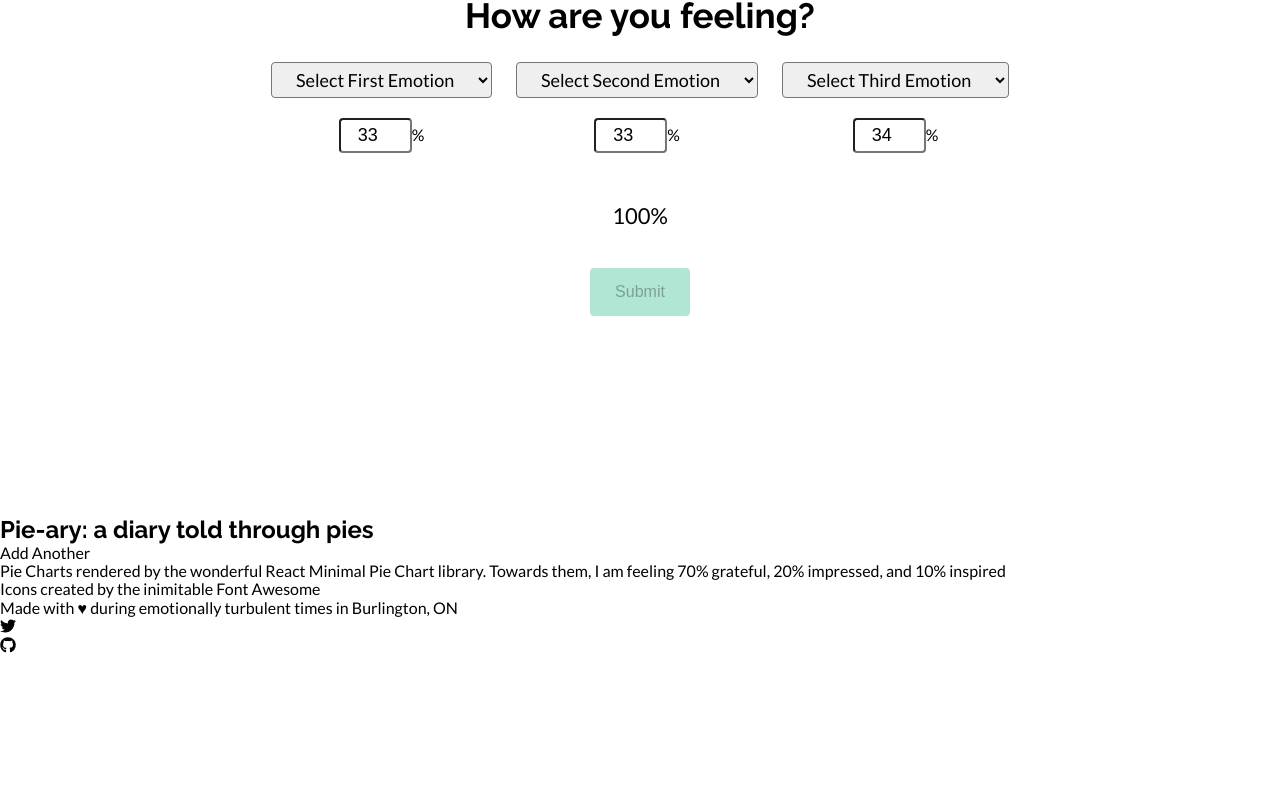
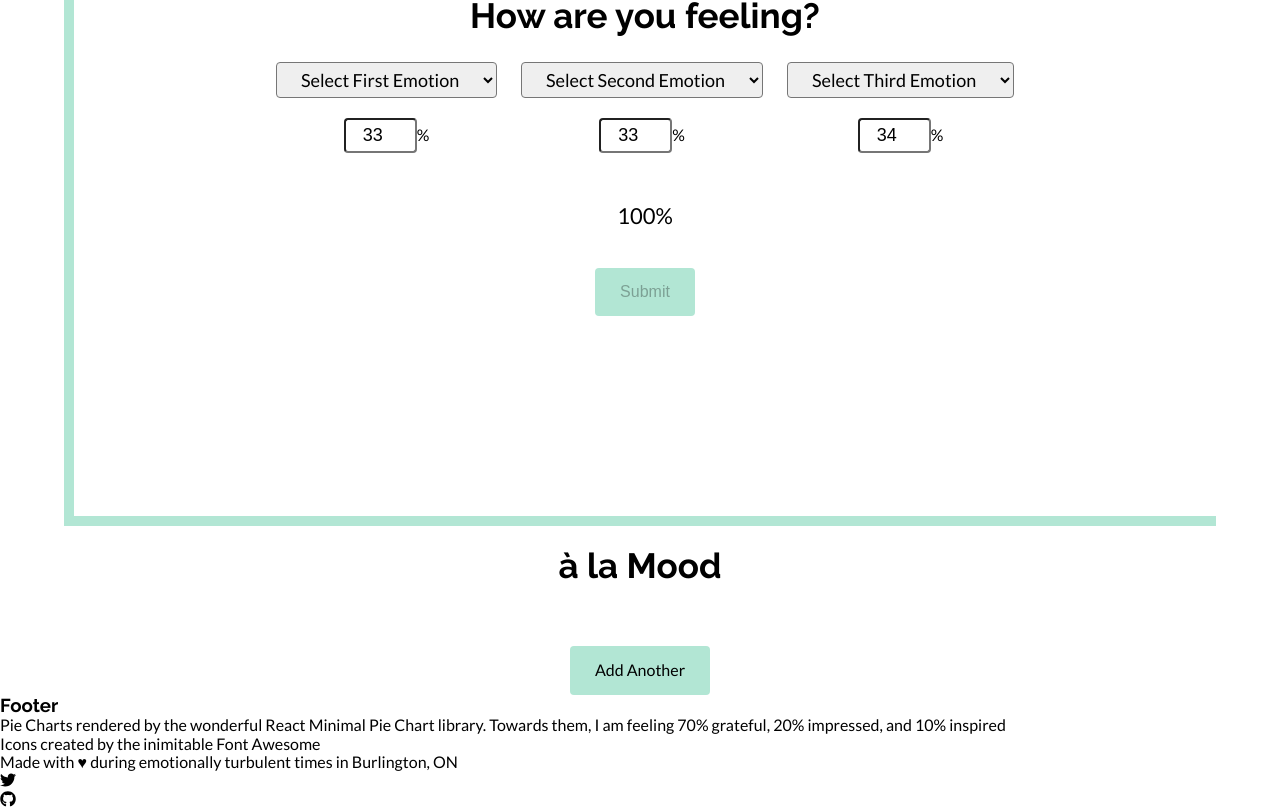
Before and after one commit to QuercusTaliare/taylor-robertson-project-five, a React (Create React App) app: page / in a window 1280 px wide. Shown: the part 284-1092 px from the top of the page. Before the commit the page ends 938 px from the top, so only its background shows below. Built offline with nearby package versions, Linux system fonts and the light colour scheme; no server answers; the database is empty.

Commit message:
fixed scroll bug, started to style display section

```diff
--- a/src/App.js
+++ b/src/App.js
@@ -56,6 +56,10 @@ class App extends Component {
 
     })
 
+  }
+
+  scrollPage = () => {
+    window.scrollTo(0, this.scrollDisplay.current.offsetTop)
   }
 
   // HANDLE CHANGE FUNCTION - Updates state everytime a value changes in either the dropdowns or the inputs
@@ -254,7 +258,7 @@ class App extends Component {
 
         {/* </div> form section ends */}
 
-        <Form />
+        <Form scrollPage={this.scrollPage}/>
 
         <Display chartData={this.state.emotions} scrollDisplay={this.scrollDisplay}/>
 
--- a/src/components/Display.js
+++ b/src/components/Display.js
@@ -1,4 +1,4 @@
-import React, { Component, Fragment } from 'react';
+import React, { Component } from 'react';
 // https://github.com/toomuchdesign/react-minimal-pie-chart
 import { PieChart } from 'react-minimal-pie-chart';
 import PieLegend from './PieLegend';
@@ -9,30 +9,27 @@ class Display extends Component {
   render() {
 
     return (
-      <section ref={this.props.scrollDisplay}>
+      <div className="wrapper">
 
-        <h2>Pie-ary: a diary told through pies</h2>
+        <section className="display" ref={this.props.scrollDisplay}>
+
+          <h2>à la Mood</h2>
 
           {/* Loops through the emotions array that was passed down through props */}
-        <ul>
+          <ul className="pie-display-list">
 
             {this.props.chartData.map((emotionEntry, index) => {
-
-            console.log(emotionEntry.id);
 
               const { emotionA, emotionB, emotionC } = emotionEntry.threeEmotions;
 
               return (
 
-              <li key={emotionEntry.id}>
+                <li className="pie-display-item" key={emotionEntry.id}>
 
                   <div className="chart-wrapper" aria-label={`An emotional pie-chart comprised of ${emotionA.type} (${emotionA.percentage}%), ${emotionB.type} (${emotionB.percentage}%), and ${emotionC.type} (${emotionC.percentage}%)`} >
                       {/* Pre-built component from react-minimal-pie-chart library */}
                       <PieChart
-                      // animation
-                      // animationDuration={500}
-                      // animationEasing="ease-out"
-                      // center={[50, 50]}
+
                         data={[
                           {
                             color: "#3F84E5",
@@ -50,15 +47,7 @@ class Display extends Component {
                             value: parseInt(emotionC.percentage)
                           },
                         ]}
-                      // label={() => emotionA.type}
-                      // labelPosition={50}
-                      // lengthAngle={360}
-                      // lineWidth={15}
-                      // paddingAngle={0}
-                      // radius={50}
-                      // rounded
-                      // startAngle={0}
-                      // viewBoxSize={[100, 100]}
+
                       />
 
                   </div>
@@ -73,9 +62,11 @@ class Display extends Component {
 
           </ul>
 
-        <a href="#form">Add Another</a>
+          <a href="#form" className="button">Add Another</a>
 
         </section>
+
+      </div>
 
     )
 
--- a/src/components/Footer.js
+++ b/src/components/Footer.js
@@ -12,7 +12,7 @@ class Footer extends Component {
 
     return (
       <footer>
-        <h3></h3>
+        <h3>Footer</h3>
         <p>Pie Charts rendered by the wonderful <a href="https://github.com/toomuchdesign/react-minimal-pie-chart">React Minimal Pie Chart</a> library. Towards them, I am feeling 70% grateful, 20% impressed, and 10% inspired</p>
         <p>Icons created by the inimitable <a href="https://www.npmjs.com/package/@fortawesome/react-fontawesome">Font Awesome</a></p>
         <p>Made with <span>♥</span> during emotionally turbulent times in Burlington, ON</p>
--- a/src/components/Form.js
+++ b/src/components/Form.js
@@ -14,6 +14,8 @@ class Form extends Component {
       emotionCpercentage: 34
     }
   }
+
+
 
   // HANDLE CHANGE FUNCTION - Updates state everytime a value changes in either the dropdowns or the inputs
   handleChange = (event) => {
@@ -192,15 +194,22 @@ class Form extends Component {
 
               </div>
 
-              <p class="percentage-fraction">
+              <p className="percentage-fraction">
                 {(emotionPercentage === 100)
                   ? <span className="form-complete">{emotionPercentage}</span>
                   : <span className="form-incomplete">{emotionPercentage}</span>}%
                 </p>
 
               {(emotionPercentage === 100 && this.state.emotionAtype !== "" && this.state.emotionBtype !== "" && this.state.emotionCtype !== "")
-                ? <button type="submit" className="button" onClick={this.addChartData}>Submit</button>
-                : <button type="submit" className="button disabled" onClick={this.addChartData}>Submit</button>}
+                ? <button
+                    type="submit"
+                    className="button"
+                    onClick={(e) => {
+                      this.addChartData(e);
+                      this.props.scrollPage();
+                    }}
+                  >Submit</button>
+                : <button type="submit" className="button disabled">Submit</button>}
 
 
             </form>
--- a/src/components/PieLegend.js
+++ b/src/components/PieLegend.js
@@ -8,17 +8,17 @@ class PieLegend extends Component {
 
     return (
 
-        <ul className="legend">
+        <ul className="legend-list">
 
-          <li>
+          <li className="legend-item">
             <p className="emotion emotion-one">{emotionA.type}</p>
             <p className="percentage">{emotionA.percentage}%</p>
           </li>
-          <li>
+          <li className="legend-item">
             <p className="emotion emotion-two">{emotionB.type}</p>
             <p className="percentage">{emotionB.percentage}%</p>
           </li>
-          <li>
+          <li className="legend-item">
             <p className="emotion emotion-three">{emotionC.type}</p>
             <p className="percentage">{emotionC.percentage}%</p>
           </li>
--- a/src/index.css
+++ b/src/index.css
@@ -66,6 +66,17 @@ a {
 
 }
 
+.button {
+    border-radius: 4px;
+    padding: 15px 25px;
+    border: none;
+    background: var(--highlight-color);
+    margin: 40px 0 0 0;
+    cursor: pointer
+}
+
+
+
 .wrapper {
     max-width: 1280px;
 
@@ -113,6 +124,7 @@ main {
     /* margin: 40px 0 0 0; */
     /* box-shadow: -10px -5px 0px 0px var(--highlight-color); */
     /* background: var(--neutral-color); */
+    border-left: solid 10px var(--highlight-color);
 
 }
 
@@ -175,16 +187,16 @@ main .form-incomplete {
     color: red;
 }
 
-main button {
+/* main button {
     border-radius: 4px;
     padding: 15px 25px;
     border: none;
     background: var(--highlight-color);
     margin: 40px 0 0 0;
     cursor: pointer
-}
+} */
 
-main button.disabled {
+main .button.disabled {
     pointer-events: none;
     color: rgba(0,0,0,0.3);
 
@@ -194,7 +206,78 @@ main button.disabled {
 
 /* DISPLAY SECTION  */
 
+.display {
+    border-top: solid 10px var(--highlight-color);
+    display: flex;
+    flex-direction: column;
+    align-items: center;
+}
+
+.display h2 {
+    font-size: 3.5rem;
+    text-align: center;
+    margin: 20px 0;
+}
+
+.display .pie-display-list {
+    display: flex;
+    flex-wrap: wrap;
+}
+
+.display .pie-display-item {
+    flex: 1 1 50%;
+    display: flex;
+    flex-direction: column;
+    align-items: center;
+    padding: 10px;
+}
+
 .chart-wrapper {
-    height: 200px;
-    width: 200px;
+    height: 300px;
+    width: 300px;
 }
+
+.display .legend-item {
+    display: flex;
+}
+
+.display .legend-item p {
+    padding: 10px 10px;
+    width: 150px;
+    border-bottom: solid 1px var(--highlight-color);
+
+}
+
+.display .emotion {
+    text-transform: capitalize;
+}
+
+.display .emotion::before {
+    content: "";
+    width: 20px;
+    height: 20px;
+    margin: 0 25px -3px 0;
+    border-radius: 2px;
+    display: inline-block;
+
+}
+
+.display .emotion-one::before {
+    background: var(--emotionA-color);
+}
+
+.display .emotion-two::before {
+    background: var(--emotionB-color);
+}
+
+.display .emotion-three::before {
+    background: var(--emotionC-color);
+}
+
+.display .percentage {
+    text-align: center;
+}
+
+.display .button {
+
+}
```
Lines whose indentation alone changed are shown as unchanged.
